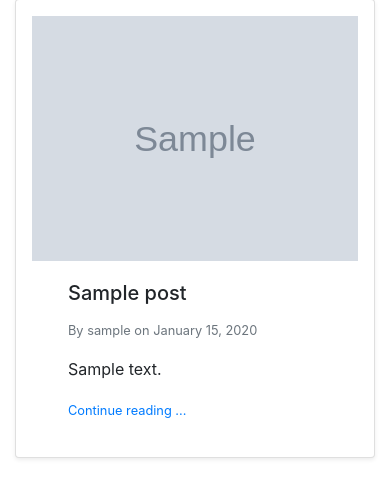
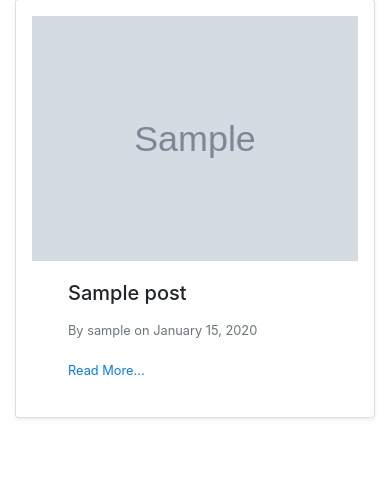
Before and after one commit to rishabdhar12/wiki_and_dope, a Django app: page / in a window 390 px wide. Shown: the part 161-659 px from the top of the page. Run offline with Django 3.2, Linux system fonts and the light colour scheme; tables that the repository leaves empty hold one stand-in row (values such as "Sample post"); grey boxes marked "Sample" are stand-in pictures; some web fonts are replaced.

Commit message:
fixed styling

```diff
--- a/blog/static/css/style.css
+++ b/blog/static/css/style.css
@@ -32,7 +32,3 @@ nav h3 {
 .card {
     display: inline-block;
 }
-
-.post-header {
-    color: green;
-}
--- a/blog/templates/blog/base.html
+++ b/blog/templates/blog/base.html
@@ -9,6 +9,10 @@
     <link rel="preconnect" href="https://fonts.googleapis.com">
     <link rel="preconnect" href="https://fonts.gstatic.com" crossorigin>
     <link rel="stylesheet" type="text/css" href="{% static 'css/style.css' %}">
+
+    <link href="https://fonts.googleapis.com/css2?family=Russo+One&display=swap" rel="stylesheet">
+
+
     <title>Blog | Home</title>
 </head>
 
--- a/blog/templates/blog/post.html
+++ b/blog/templates/blog/post.html
@@ -1,8 +1,9 @@
 {% extends 'blog/base.html' %}
 {% load static %}
 {% block content %}
-<div class="container" style="max-width:800px;">
+<div class="container" style="max-width:900px;">
     <img src="{{ post.image.url }}" class="img-rounded mt-3 mb-4" alt="Cinque Terre" style="width:100%;" height="auto">
-    <h1 class="post-header">{{post.title}}</h1>
+    <h1 class="text-center mb-4" style="font-family:'Russo One',sans-serif;">{{post.title}}</h1>
+    <p>{{ post.content }}</p>
 </div>
 {% endblock %}
--- a/blog/templates/blog/posts.html
+++ b/blog/templates/blog/posts.html
@@ -57,10 +57,10 @@
             </div>
             <div class="col-md-8">
                 <div class="card-body ml-3">
-                    <h5 class="card-title">{{post.title}}</h5>
+                    <h5 class="card-title text-truncate">{{post.title}}</h5>
                     <p class="card-text"><small class="text-muted">By {{post.author}} on {{post.published_at|date:'F d, Y'}}</small></p>
-                    <p class="card-text">{{post.content}}</p>
-                    <a href="{% url 'post' post.id %}" class="card-link"><small>Continue reading ...</small></a>
+                    <p class="card-text text-truncate d-none d-lg-block">{{post.content}}</p>
+                    <a href="{% url 'post' post.id %}" class="card-link"><small>Read More...</small></a>
                 </div>
             </div>
         </div>
```
